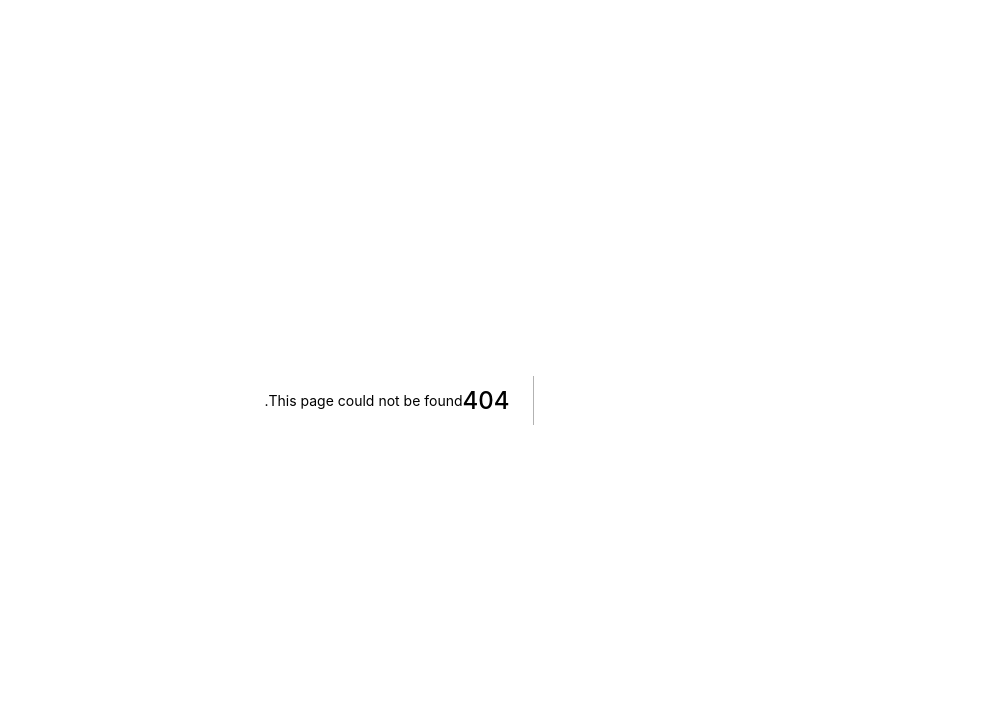
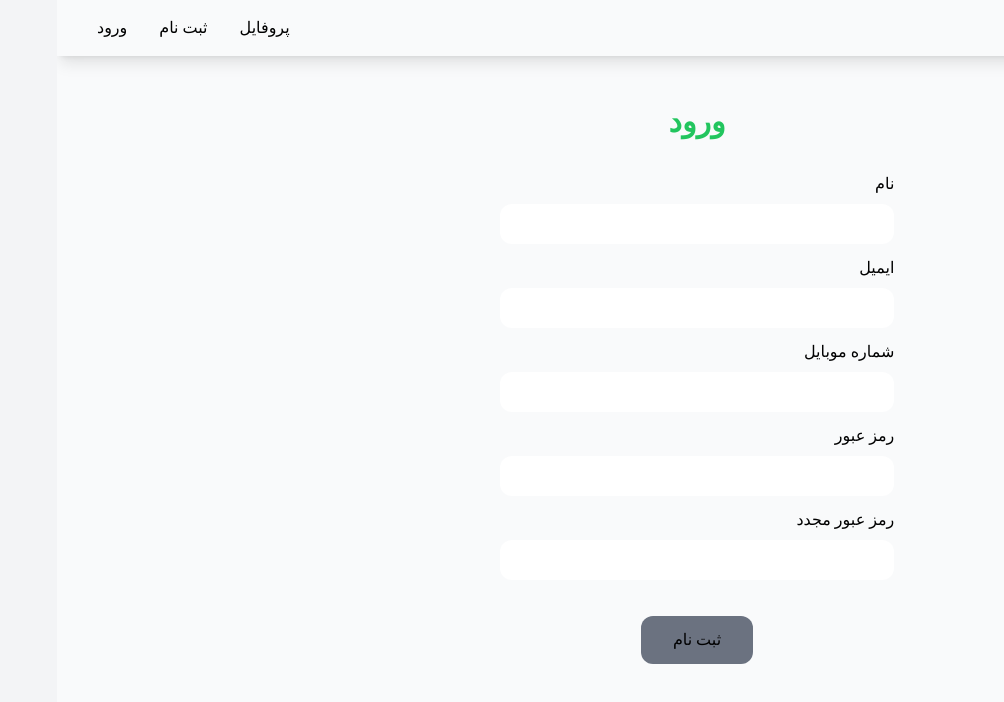
Before and after one commit to HanzaleLatifi/Nextjs-project, a Next.js app in the folder fronthooks/: page /signup in a window 1280 px wide. Before the commit this address had no page. Shown: the top 702 px of the page, without its empty margins (276-1280 px from the left). Built offline with nearby package versions, Linux system fonts and the light colour scheme.

Commit message:
add signup and login pages

```diff
--- a/fronthooks/package.json
+++ b/fronthooks/package.json
@@ -11,11 +11,13 @@
   "dependencies": {
     "@heroicons/react": "^2.0.10",
     "axios": "^0.27.2",
+    "formik": "^2.2.9",
     "next": "12.2.5",
     "query-string": "^7.1.1",
     "react": "18.2.0",
     "react-dom": "18.2.0",
-    "react-icons": "^4.4.0"
+    "react-icons": "^4.4.0",
+    "yup": "^0.32.11"
   },
   "devDependencies": {
     "@tailwindcss/aspect-ratio": "^0.4.2",
--- /dev/null
+++ b/fronthooks/src/components/inputFormik/Input.js
@@ -0,0 +1,20 @@
+function Input({ formik, name, label, type }) {
+  return (
+    <div className="w-full mb-3  flex flex-col ">
+      <div className="text-right mb-2">
+        <label className=" ">{label}</label>
+      </div>
+      <input
+        type={type || "text"}
+        name={name}
+        {...formik.getFieldProps(name)}
+        className="px-4 py-2 rounded-xl"
+      ></input>
+      {formik.errors[name] && formik.touched[name] && (
+        <div className="text-red-500 mt-1">{formik.errors[name]}</div>
+      )}
+    </div>
+  );
+}
+
+export default Input;
--- /dev/null
+++ b/fronthooks/src/pages/login/index.js
@@ -0,0 +1,53 @@
+import * as Yup from "yup";
+import { useFormik } from "formik";
+import Input from "@/components/inputFormik/Input";
+import Layout from "@/containers/Layout/index";
+
+const initialValues = {
+  email: "",
+  password: "",
+};
+
+const validationSchema = Yup.object({
+  email: Yup.string()
+    .required("ایمیل خود را وارد کنید")
+    .email("ایمیل نامعتبر است"),
+  password: Yup.string().required("پسورد خود ار وارد کنید"),
+});
+
+function index() {
+  const onSubmit = (values) => {
+    console.log(values);
+  };
+
+  const formik = useFormik({
+    initialValues,
+    onSubmit,
+    validationSchema,
+    validateOnMount: true,
+  });
+
+  return (
+    <Layout>
+      <div className="text-center w-full ">
+        <form onSubmit={formik.handleSubmit} className="w-full md:w-1/3 mx-auto p-4 ">
+          <h1 className="text-green-500 font-bold text-3xl mb-8">ورود</h1>
+
+          <Input formik={formik} label="ایمیل" name="email" />
+          <Input
+            formik={formik}
+            label="رمز عبور"
+            name="password"
+            type="password"
+          />
+
+          <button type="submit" className={`mt-6 px-8 py-3 rounded-xl  ${formik.isValid ? 'bg-green-500 text-white cursor-pointer' : 'bg-gray-500 cursor-not-allowed'}`} disabled={!formik.isValid}>
+            ورود
+          </button>
+        </form>
+      </div>
+    </Layout>
+  );
+}
+
+export default index;
--- /dev/null
+++ b/fronthooks/src/pages/signup/index.js
@@ -0,0 +1,80 @@
+import * as Yup from "yup";
+import { useFormik } from "formik";
+import Input from "@/components/inputFormik/Input";
+import Layout from "@/containers/Layout/index";
+
+const initialValues = {
+  name: "",
+  email: "",
+  password: "",
+  passwordConfirm: "",
+  phoneNumber: "",
+};
+
+const validationSchema = Yup.object({
+  name: Yup.string().required("Name is Required"),
+  email: Yup.string()
+    .required("ایمیل خود را وارد کنید")
+    .email("ایمیل نامعتبر است"),
+  password: Yup.string().required("پسورد خود ار وارد کنید"),
+  passwordConfirm: Yup.string()
+    .required("password Confirm is required")
+    .oneOf([Yup.ref("password"), null], "Passwords must match"),
+  phoneNumber: Yup.string().required("is required"),
+});
+
+function index() {
+  const onSubmit = (values) => {
+    const { name, email, phoneNumber, password } = values;
+  };
+
+  const formik = useFormik({
+    initialValues,
+    onSubmit,
+    validationSchema,
+    validateOnMount: true,
+  });
+
+  return (
+    <Layout>
+      <div className="text-center w-full ">
+        <form
+          onSubmit={formik.handleSubmit}
+          className="w-full md:w-1/3 mx-auto p-4 "
+        >
+          <h1 className="text-green-500 font-bold text-3xl mb-8">ورود</h1>
+
+          <Input formik={formik} label="نام" name="name" />
+          <Input formik={formik} label="ایمیل" name="email" />
+          <Input formik={formik} label="شماره موبایل" name="phoneNumber" />
+          <Input
+            formik={formik}
+            label="رمز عبور"
+            name="password"
+            type="password"
+          />
+          <Input
+            formik={formik}
+            label="رمز عبور مجدد"
+            name="passwordConfirm"
+            type="password"
+          />
+
+          <button
+            type="submit"
+            className={`mt-6 px-8 py-3 rounded-xl  ${
+              formik.isValid
+                ? "bg-green-500 text-white cursor-pointer"
+                : "bg-gray-500 cursor-not-allowed"
+            }`}
+            disabled={!formik.isValid}
+          >
+            ثبت نام
+          </button>
+        </form>
+      </div>
+    </Layout>
+  );
+}
+
+export default index;
```
Also changed, not shown: 1 other file (tests, documents, lock files or other folders).
